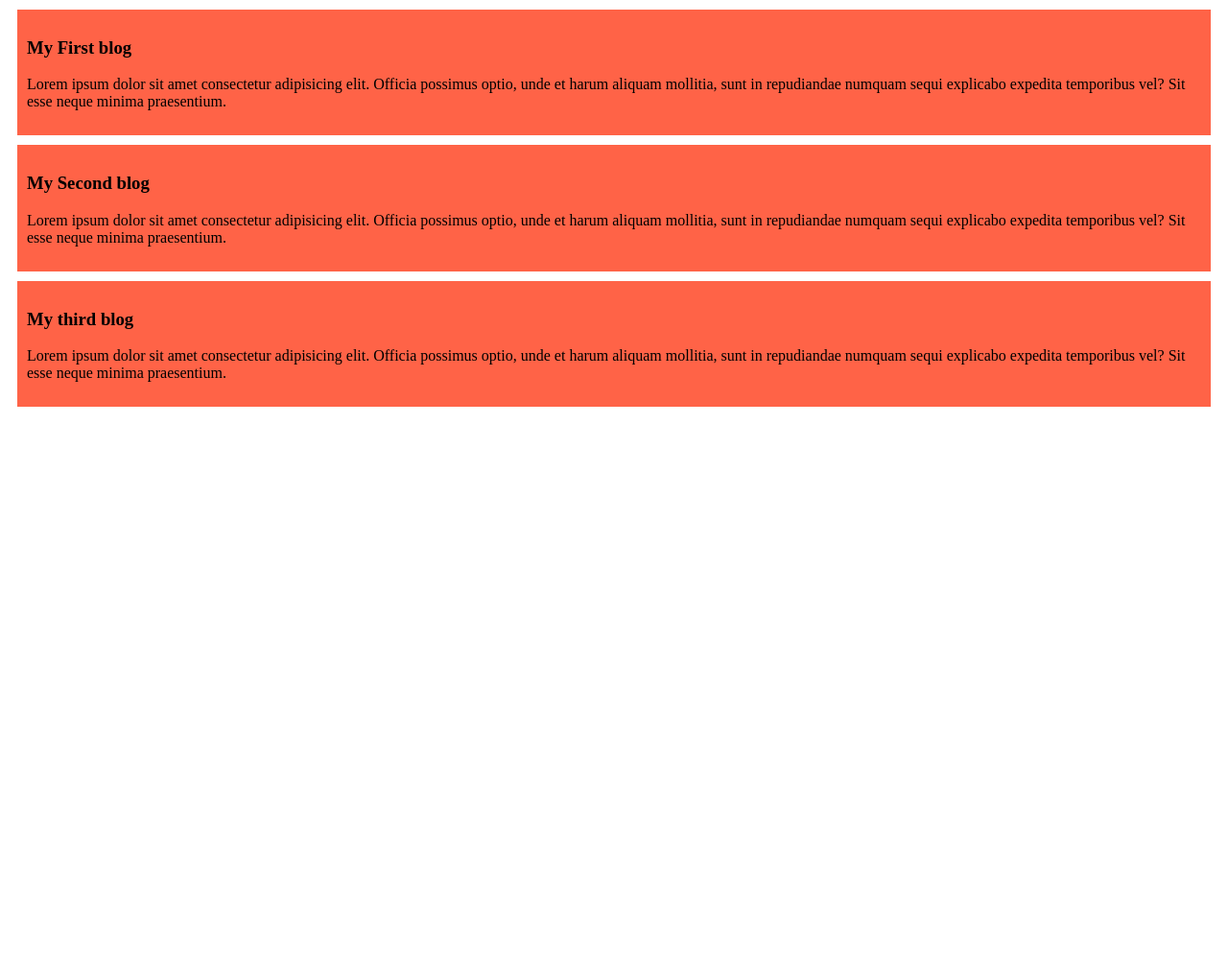
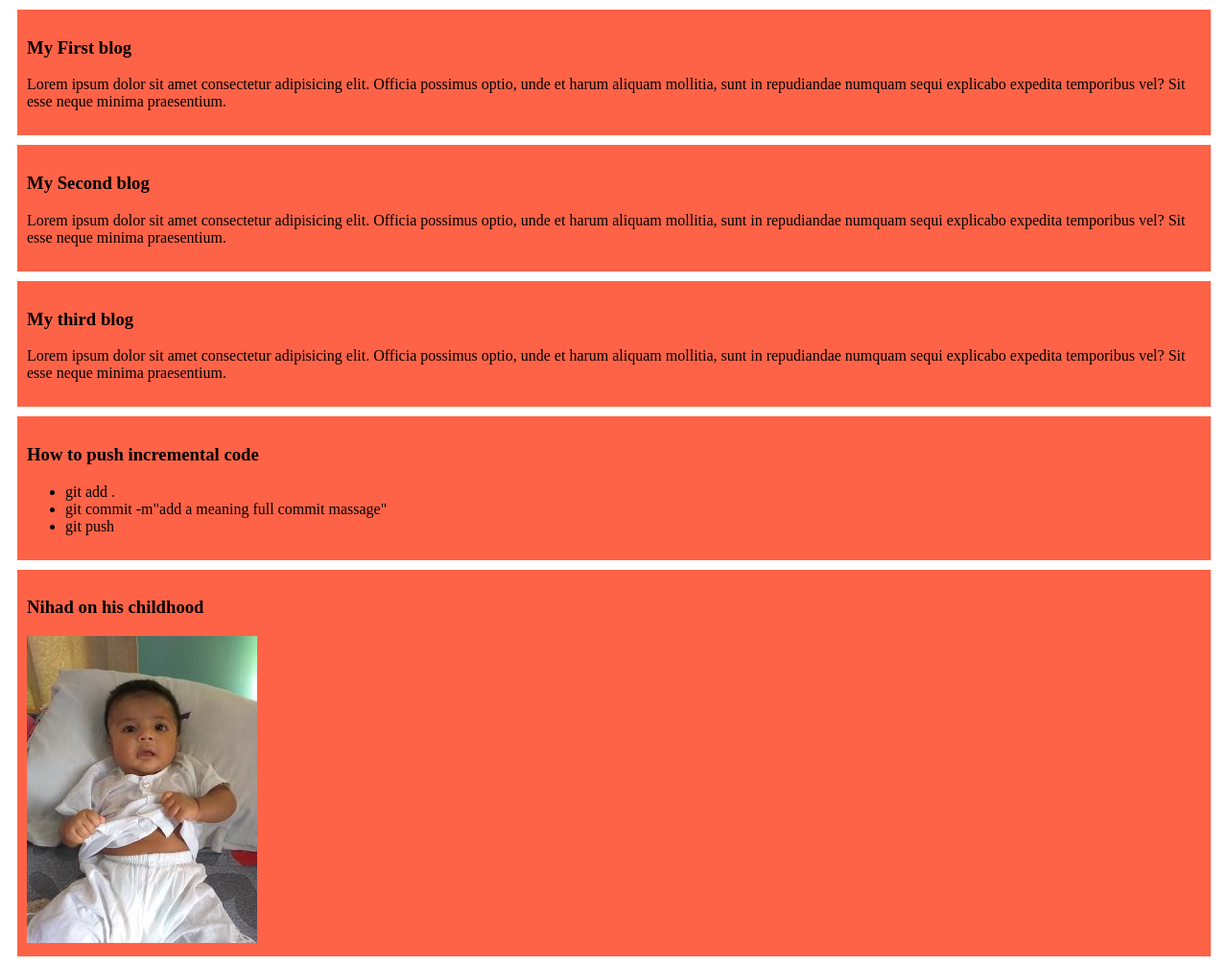
Before and after one commit to MohsenAlMahmud/my-symple-website, a plain HTML site: page index.html in a window 1280 px wide. Shown: the whole page at 96% size. Before the commit the page ends 800 px from the top, so only its background shows below. Drawn offline with Linux system fonts and the light colour scheme.

Commit message:
added a picture

```diff
--- a/index.html
+++ b/index.html
@@ -19,5 +19,17 @@
         <h3>My third blog</h3>
         <p>Lorem ipsum dolor sit amet consectetur adipisicing elit. Officia possimus optio, unde et harum aliquam mollitia, sunt in repudiandae numquam sequi explicabo expedita temporibus vel? Sit esse neque minima praesentium.</p>
     </div>
+    <div>
+        <h3>How to push incremental code</h3>
+        <ul>
+            <li>git add .</li>
+        <li>git commit -m"add a meaning full commit massage"</li>
+        <li>git push</li>
+        </ul>
+    </div>
+    <div>
+        <h3>Nihad on his childhood</h3>
+        <img src="Image/382.jpg" alt="">
+    </div>
 </body>
 </html>
```
Also changed, not shown: Image/382.jpg (added).
